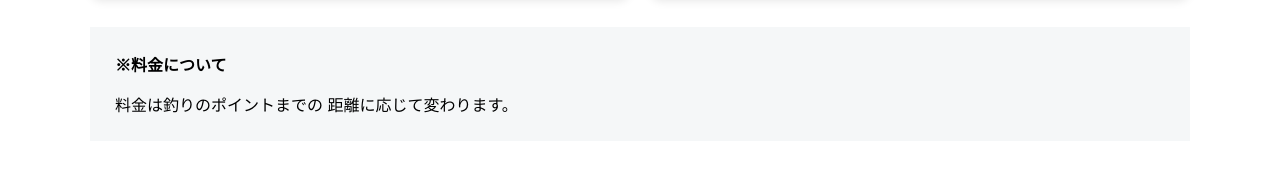
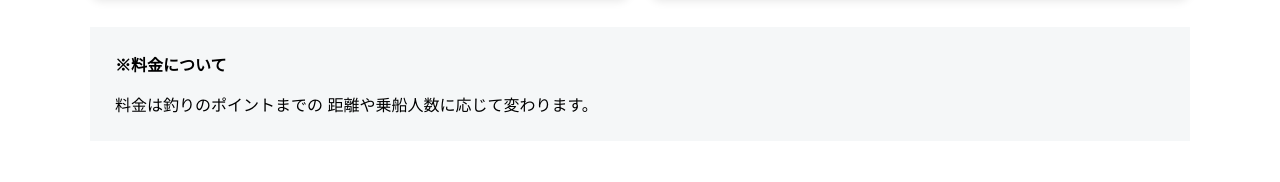
Before and after one commit to yushin-furukawa/yoshieimaru-project, a website: page pages/price.html in a window 1280 px wide. Shown: the part 1339-1521 px from the top of the page. Drawn offline with Linux system fonts and the light colour scheme.

Commit message:
料金ページの料金説明を修正

```diff
--- a/pages/price.html
+++ b/pages/price.html
@@ -218,7 +218,7 @@
 
                 <p>
                     料金は釣りのポイントまでの
-                    距離に応じて変わります。
+                    距離や乗船人数に応じて変わります。
                 </p>
 
             </div>
```
